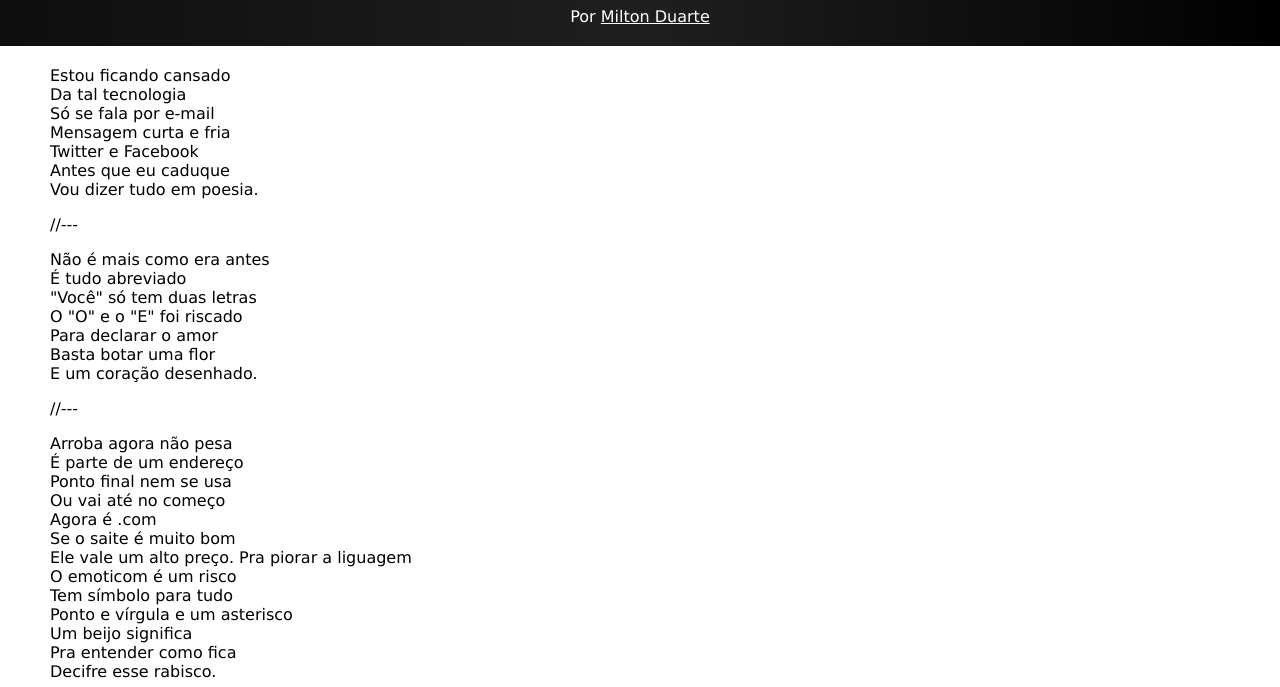
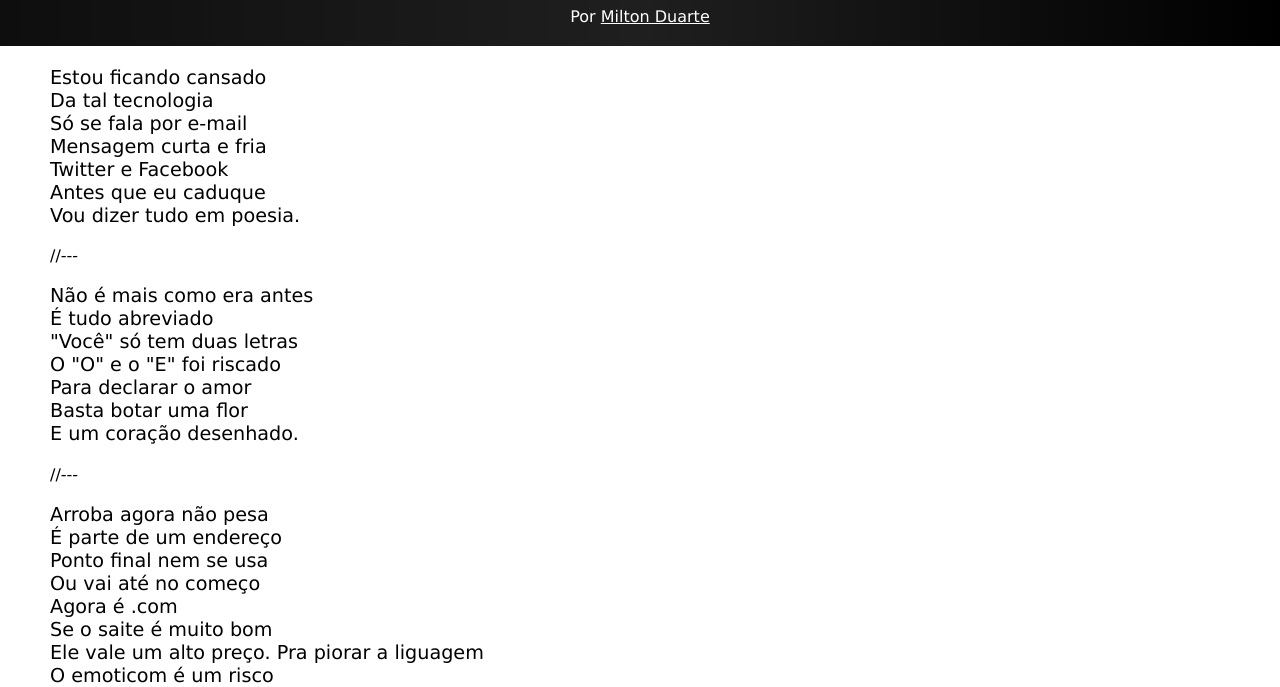
Before and after one commit to EduBGou/curso_html_css_guanabara, a plain HTML site: page desafios/d002/index.html in a window 1280 px wide. Shown: the part 71-758 px from the top of the page. Drawn offline with Linux system fonts and the light colour scheme.

Commit message:
Update style.css

```diff
--- a/desafios/d002/style.css
+++ b/desafios/d002/style.css
@@ -27,7 +27,9 @@ main{
     margin: 20px 50px;
 }
 
-
+main p{
+    font-size: 1.2em;
+}
 
 
 
```
